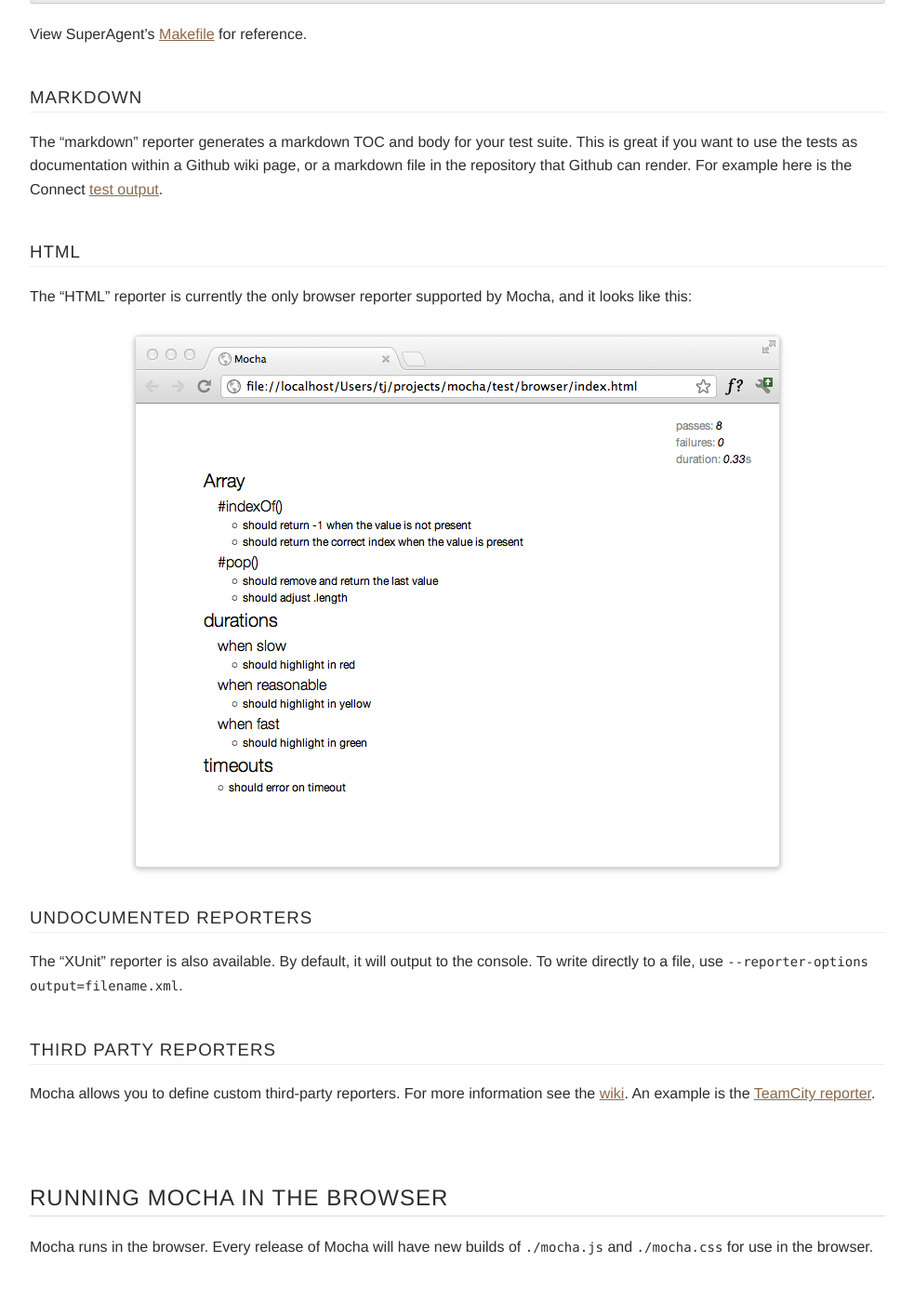
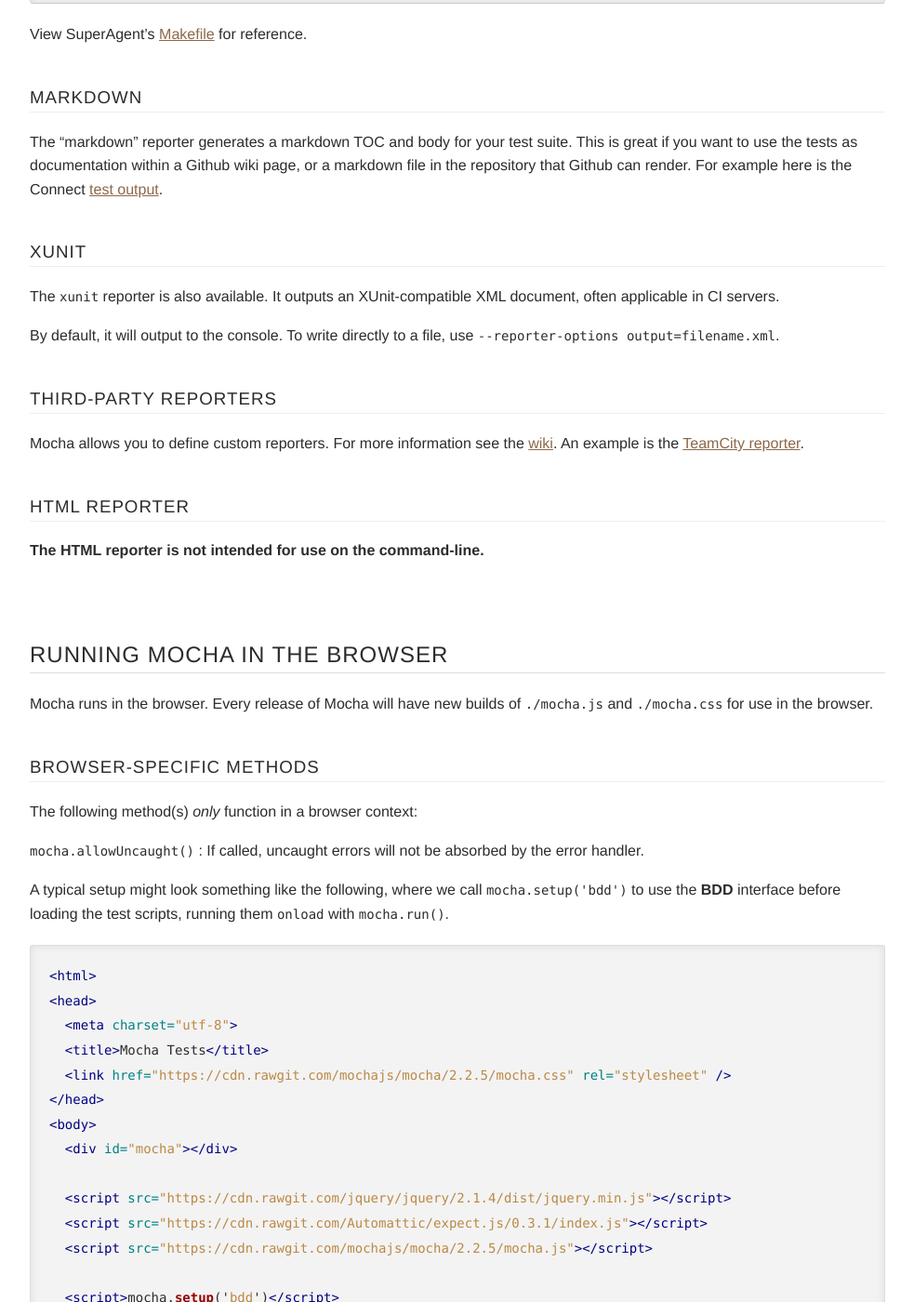
Before and after one commit to mochajs/docs-legacy, a Jekyll site: the page built from index.md, in a window 1280 px wide and 1400 px high, scrolled down 39445 px. Shown: the whole window at 93% size, without its empty margins (148-1131 px from the left). Built offline with Jekyll 4.4.1, drawn with Linux system fonts in a browser that asks for light colours; some of the changed text lies outside the part shown.

Commit message:
clarify docs on html, xunit and 3p reporters; closes #1906

```diff
--- a/index.md
+++ b/index.md
@@ -1161,19 +1161,19 @@ View SuperAgent's [Makefile](https://github.com/visionmedia/superagent/blob/mast
 
 The "markdown" reporter generates a markdown TOC and body for your test suite. This is great if you want to use the tests as documentation within a Github wiki page, or a markdown file in the repository that Github can render. For example here is the Connect [test output](https://github.com/senchalabs/connect/blob/90a725343c2945aaee637e799b1cd11e065b2bff/tests.md).
 
-### HTML
+### XUnit
 
-The "HTML" reporter is currently the only browser reporter supported by Mocha, and it looks like this:
+The `xunit` reporter is also available.  It outputs an XUnit-compatible XML document, often applicable in CI servers.
 
-![HTML test reporter](images/reporter-html.png?withoutEnlargement&resize=920,9999){:class="screenshot"}
+By default, it will output to the console.  To write directly to a file, use `--reporter-options output=filename.xml`.
 
-### Undocumented Reporters
+### Third-Party Reporters
 
-The "XUnit" reporter is also available.  By default, it will output to the console.  To write directly to a file, use `--reporter-options output=filename.xml`.
+Mocha allows you to define custom reporters. For more information see the [wiki](https://github.com/mochajs/mocha/wiki/Third-party-reporters). An example is the [TeamCity reporter](https://github.com/travisjeffery/mocha-teamcity-reporter).
 
-### Third party reporters
+### HTML Reporter
 
-Mocha allows you to define custom third-party reporters. For more information see the [wiki](https://github.com/mochajs/mocha/wiki/Third-party-reporters). An example is the [TeamCity reporter](https://github.com/travisjeffery/mocha-teamcity-reporter).
+**The HTML reporter is not intended for use on the command-line.**
 
 ## Running Mocha in the Browser
 
@@ -1245,6 +1245,14 @@ mocha.setup({
 The following option(s) *only* function in a browser context:
 
 `noHighlighting`: If set to `true`, do not attempt to use syntax highlighting on output test code.
+
+### Reporting
+
+The "HTML" reporter is what you see when running Mocha in the browser.  It looks like this:
+
+![HTML test reporter](images/reporter-html.png?withoutEnlargement&resize=920,9999){:class="screenshot"}
+
+[Mochawesome](https://www.npmjs.com/package/mochawesome) is a great alternative to the default HTML reporter.
 
 ## `mocha.opts`
 
```
